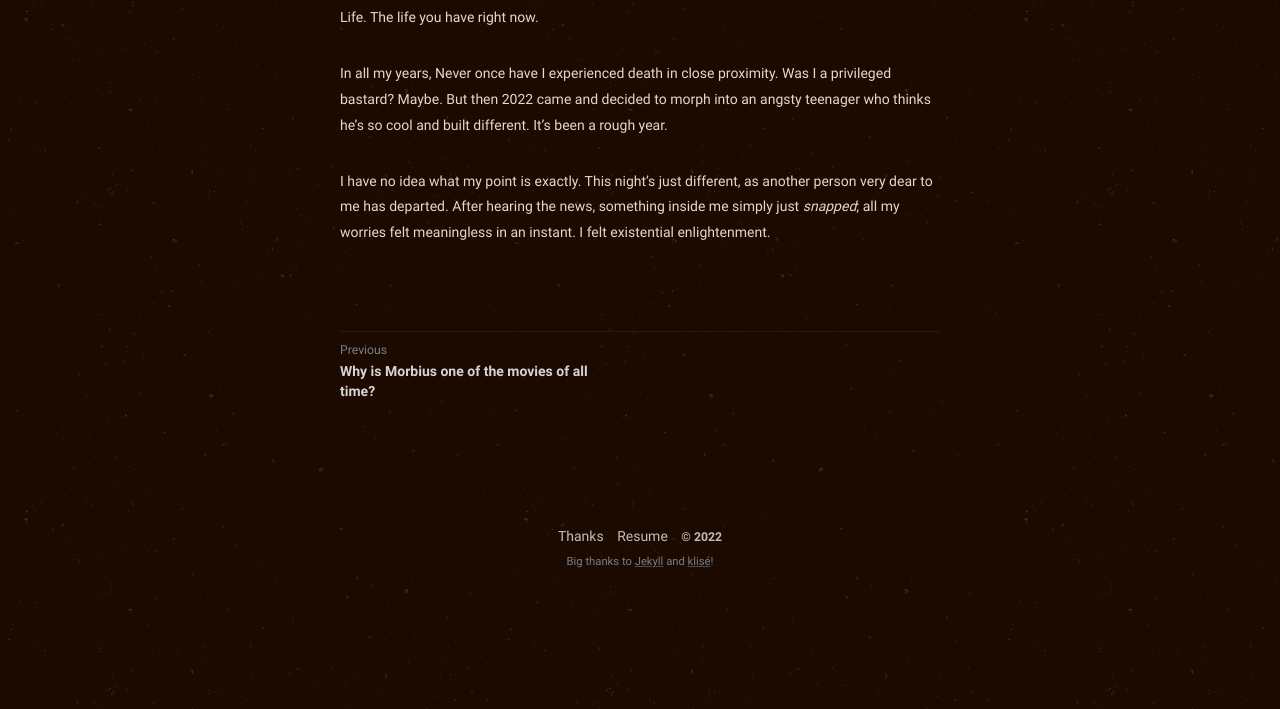
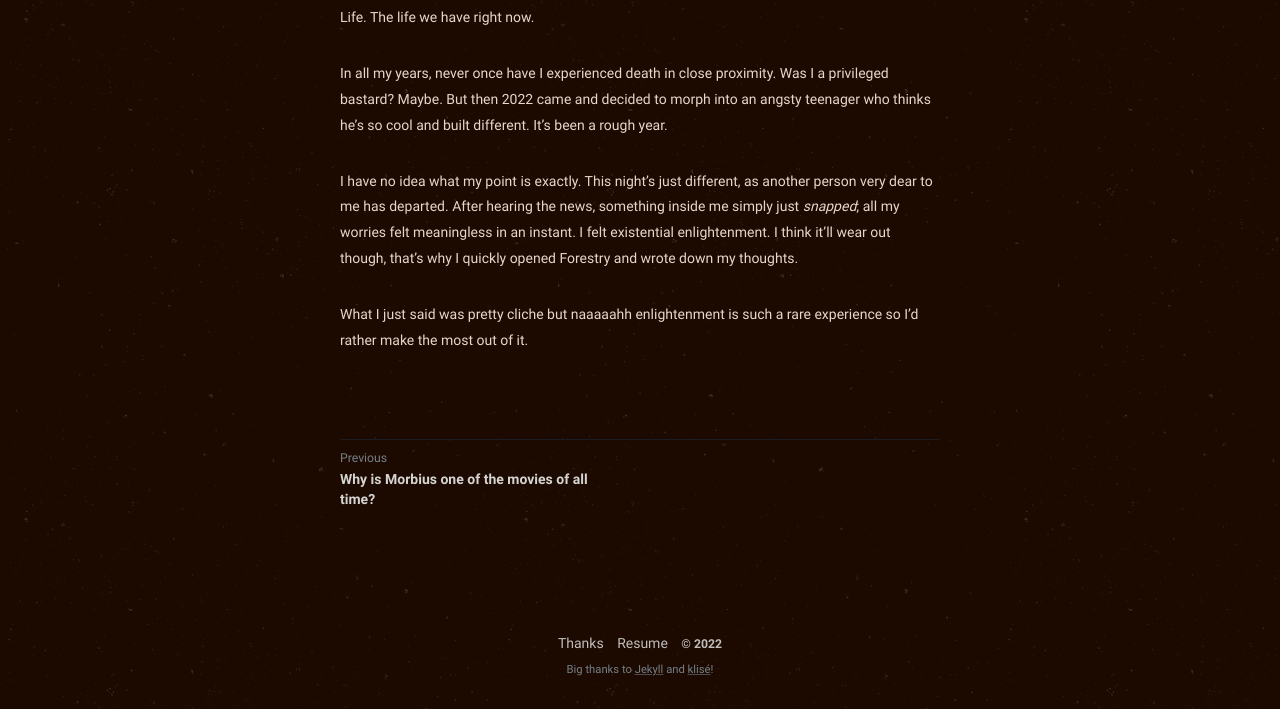
Before and after one commit to philippines69/carlcastroarchives, a Jekyll site: the page built from _posts/2022-07-12-the-thing-people-take-for-granted-the-most.md, in a window 1280 px wide. Shown: the part 698-1407 px from the top of the page. Built offline with Jekyll 4.4.1, drawn with Linux system fonts in a browser that asks for light colours.

Commit message:
Update from Forestry.io philippines69 updated _posts/2022-07-12-the-thing-people-take-for-granted-the-most.md

```diff
--- a/_posts/2022-07-12-the-thing-people-take-for-granted-the-most.md
+++ b/_posts/2022-07-12-the-thing-people-take-for-granted-the-most.md
@@ -10,8 +10,10 @@ categories: Personal, 12am thoughts
 ---
 <figure><img src="https://cdn.discordapp.com/attachments/993410728088305734/996455238980612248/0_GEZDqwMQqsdNegms.jpg" alt="The Scream" style="width:400px;"> <figcaption>“The Scream” by Edvard Munch</figcaption> </figure>
 
-Life. The life you have right now.
+Life. The life we have right now.
 
-In all my years, Never once have I experienced death in close proximity. Was I a privileged bastard? Maybe. But then 2022 came and decided to morph into an angsty teenager who thinks he's so cool and built different. It's been a rough year.
+In all my years, never once have I experienced death in close proximity. Was I a privileged bastard? Maybe. But then 2022 came and decided to morph into an angsty teenager who thinks he's so cool and built different. It's been a rough year.
 
-I have no idea what my point is exactly. This night's just different, as another person very dear to me has departed. After hearing the news, something inside me simply just _snapped_; all my worries felt meaningless in an instant. I felt existential enlightenment.
+I have no idea what my point is exactly. This night's just different, as another person very dear to me has departed. After hearing the news, something inside me simply just _snapped_; all my worries felt meaningless in an instant. I felt existential enlightenment. I think it'll wear out though, that's why I quickly opened Forestry and wrote down my thoughts.
+
+What I just said was pretty cliche but naaaaahh enlightenment is such a rare experience so I'd rather make the most out of it.
```
